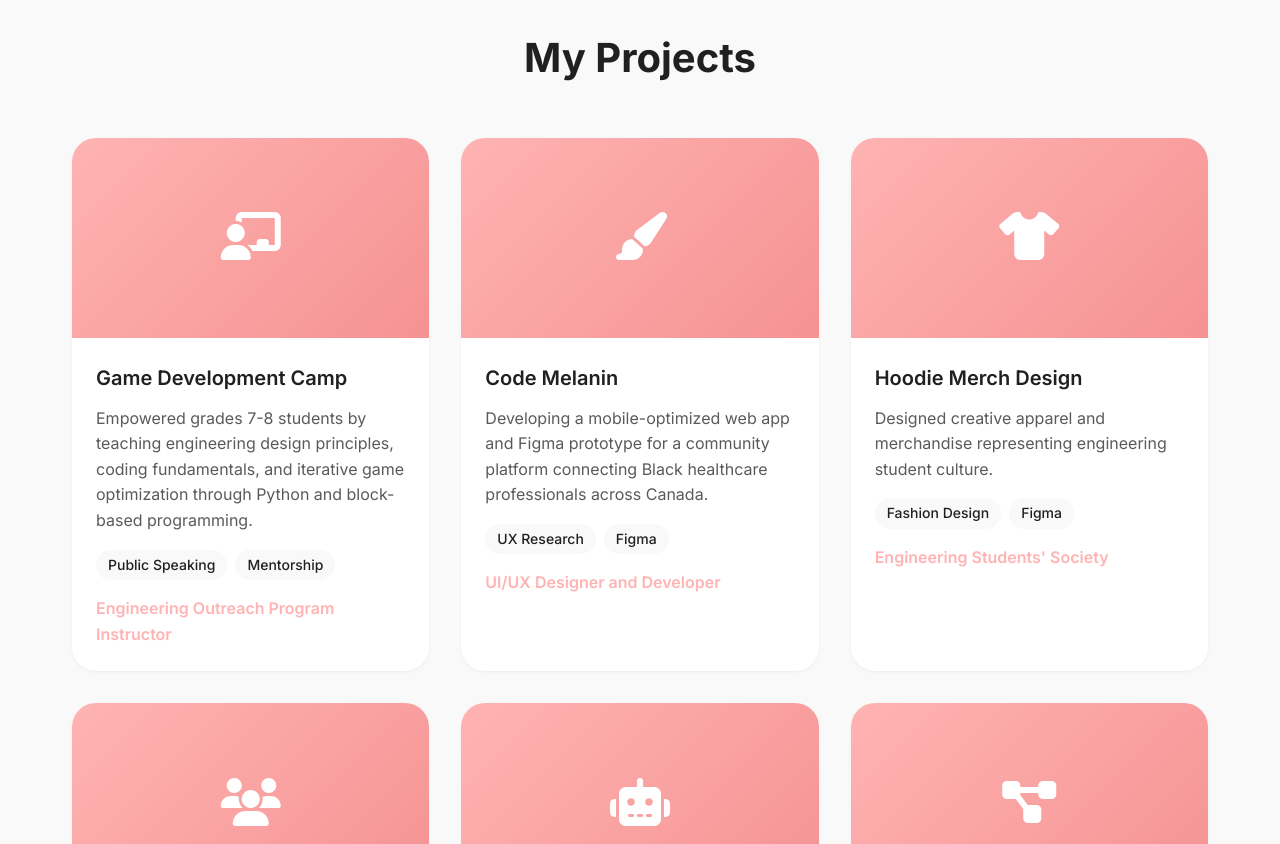
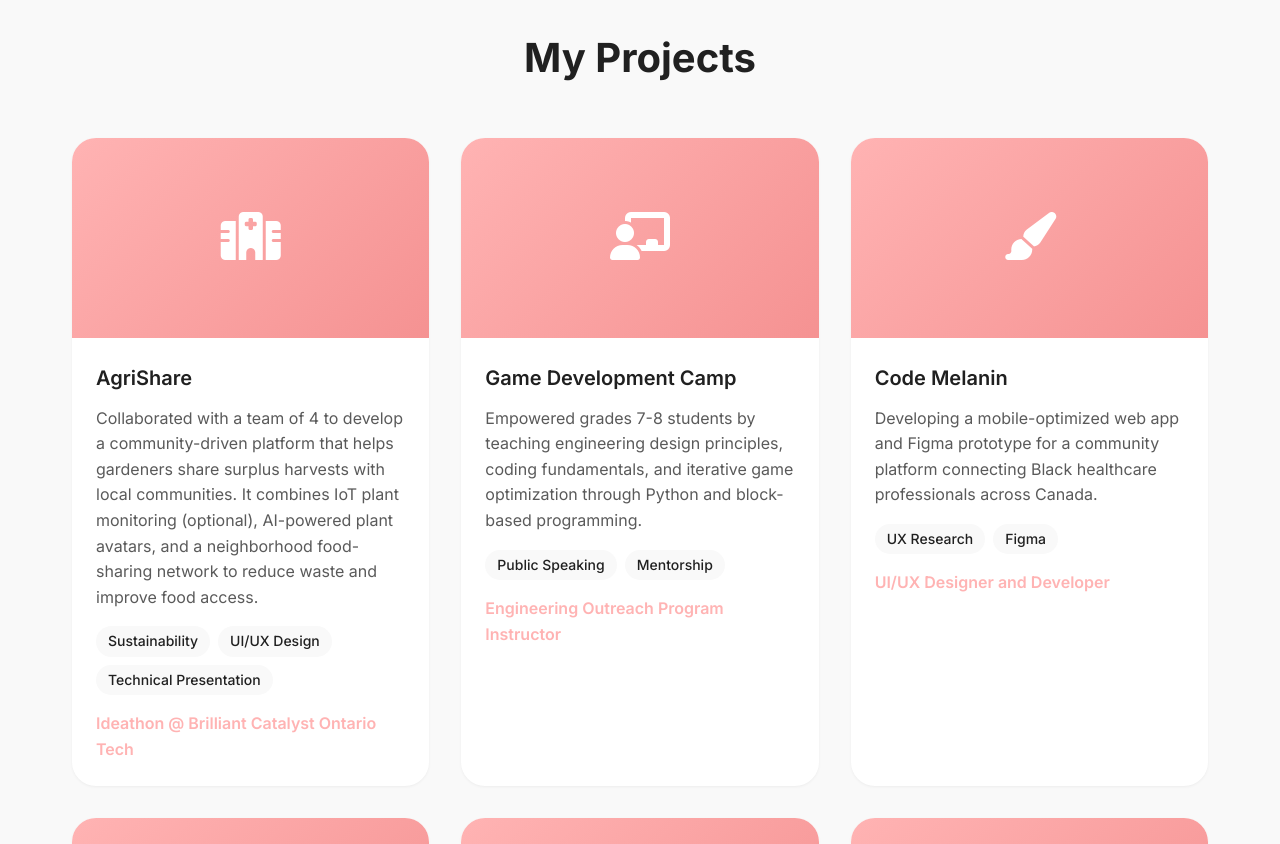
Before and after one commit to jeskamaya/jeskamaya.github.io, a plain HTML site: page index.html in a window 1280 px wide. Shown: the part 1540-2384 px from the top of the page. Drawn offline with Linux system fonts and the light colour scheme.

Commit message:
Updated projects and headlines, etc.

```diff
--- a/index.html
+++ b/index.html
@@ -93,7 +93,7 @@
                         <span class="stat-label">Current Extracurriculars</span>
                     </div>
                     <div class="stat">
-                        <span class="stat-number">4</span>
+                        <span class="stat-number">5</span>
                         <span class="stat-label">Competitions Attended</span>
                     </div>
                     <div class="stat">
@@ -109,6 +109,26 @@
         <div class="container">
             <h2 class="section-title">My Projects</h2>
             <div class="projects-grid">
+
+                <div class="project-card">
+                    <div class="project-image">
+                        <div class="image-placeholder">
+                            <i class="fas fa-hospital"></i>
+                        </div>
+                    </div>
+                    <div class="project-content">
+                        <h3>AgriShare</h3>
+                        <p>Collaborated with a team of 4 to develop a community-driven platform that helps gardeners share surplus harvests with local communities. It combines IoT plant monitoring (optional), AI-powered plant avatars, and a neighborhood food-sharing network to reduce waste and improve food access.</p>
+                        <div class="project-tech">
+                            <span class="tech-tag">Sustainability</span>
+                            <span class="tech-tag">UI/UX Design</span>
+                            <span class="tech-tag">Technical Presentation</span>
+                        </div>
+                        <div class="project-links">
+                            <span class="project-link">Ideathon @ Brilliant Catalyst Ontario Tech</span>
+                        </div>
+                    </div>
+                </div>
                 <div class="project-card">
                     <div class="project-image">
                         <div class="image-placeholder">
@@ -360,7 +380,9 @@
 
                 <div class="testimonial-card">
                     <div class="testimonial-content">
-                        <p class="testimonial-text">"(Waiting for quote)."</p>
+                        <p class="testimonial-text">"Maya is reliable, bright, and a joyous individual. I highly recommend Maya for any role
+                            where she is able to share her marketing, communication, and project coordination skills. Please
+                            do not hesitate to contact me with any questions regarding Maya's experience with ASME"</p>
                     </div>
                     <div class="testimonial-author">
                         <div class="author-avatar">
@@ -408,7 +430,7 @@
                         <span class="skill-item">Stakeholder Communication</span>
                         <span class="skill-item">Curriculum Development</span>
                         <span class="skill-item">Public Speaking</span>
-                        <span class="skill-item">Team Collaboration</span>
+                                                  <span class="skill-item">Team Collaboration</span>
                     </div>
                 </div>
             </div>
```
